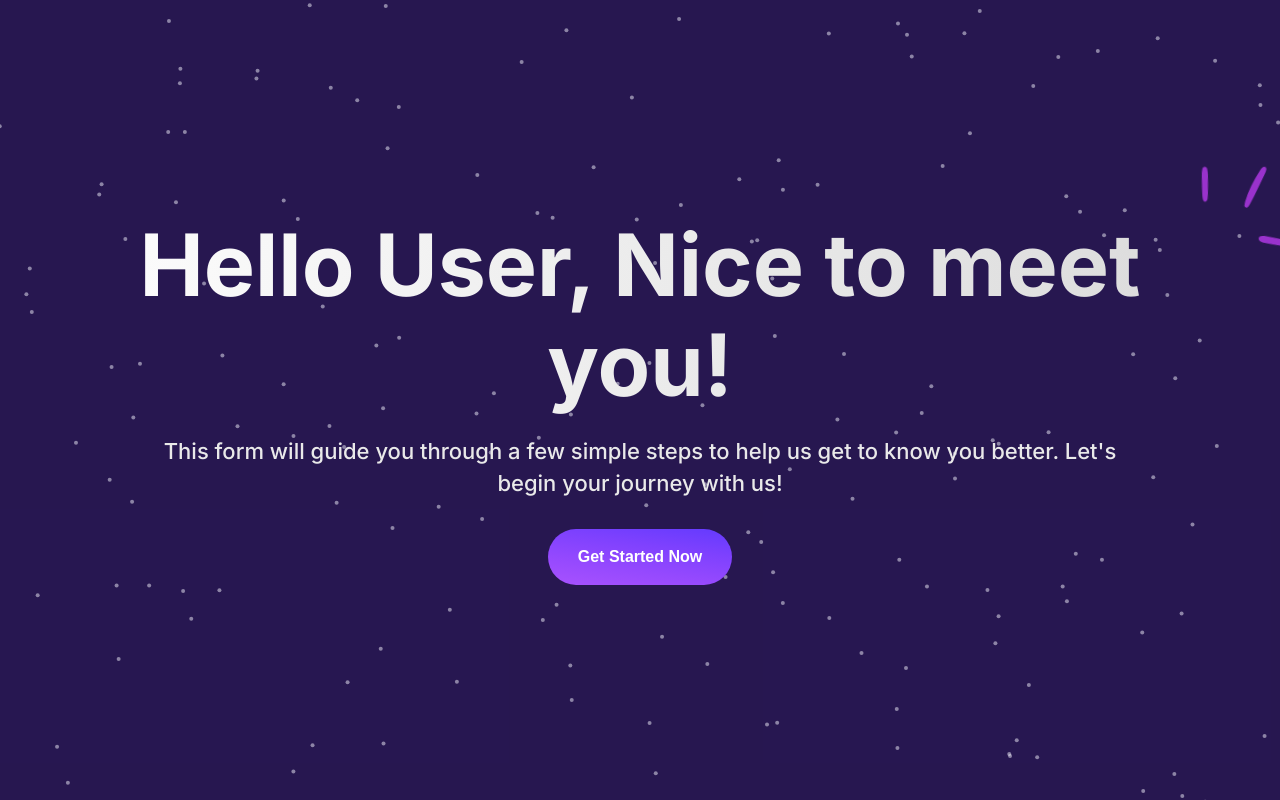
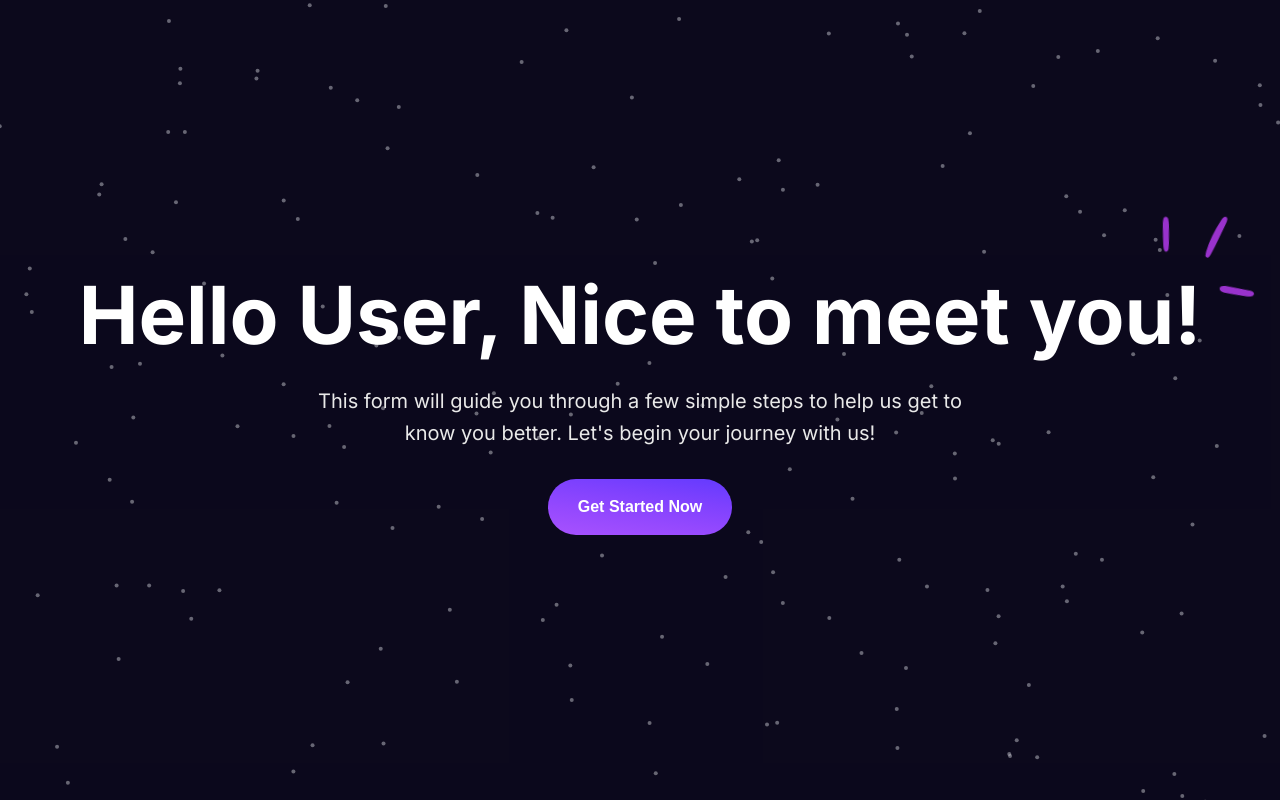
Before and after one commit to DipakGohilSimform/form-poc, a React (Vite) app: page / in a window 1280 px wide. Shown: the top 800 px of the page. Built offline with nearby package versions, Linux system fonts and the light colour scheme.

Commit message:
design changes added

```diff
--- a/src/components/multi-step-form/MultiStepForm.scss
+++ b/src/components/multi-step-form/MultiStepForm.scss
@@ -27,27 +27,12 @@
     }
     .title {
       position: relative;
-      font-size: 86px;
+      font-size: 80px;
       font-weight: 700;
       line-height: 100px;
       text-align: center;
-      color: var(--clr-black);
+      color: var(--clr-white);
       margin-bottom: 20px;
-      background: linear-gradient(
-        to right,
-        var(--clr-blue-2),
-        var(--clr-purple)
-      );
-      background-image: linear-gradient(
-        to left,
-        #dadada,
-        #e3e3e3,
-        #ececec,
-        #f5f5f5,
-        #fefefe
-      );
-      color: transparent;
-      background-clip: text;
       .right-highlight {
         position: absolute;
         right: -75px;
@@ -55,9 +40,9 @@
       }
     }
     .desc {
-      max-width: 1000px;
-      font-size: 22px;
-      font-weight: 500;
+      max-width: 700px;
+      font-size: 20px;
+      font-weight: 400;
       line-height: 32px;
       text-align: center;
       color: #e9e9e9;
--- a/src/components/multi-step-form/ParticlesBackground/ParticlesBackground.jsx
+++ b/src/components/multi-step-form/ParticlesBackground/ParticlesBackground.jsx
@@ -1,132 +1,4 @@
-// import { loadFull } from "tsparticles";
-// import Particles from "react-tsparticles";
-// import { useCallback } from "react";
-
-// const ParticlesBackground = () => {
-//   const particlesInit = useCallback(async (engine) => {
-//     console.log(engine); // Check if engine is initialized correctly
-//     await loadFull(engine);
-//   }, []);
-
-//   const particlesLoaded = useCallback((container) => {
-//     console.log(container); // Ensure container is loading properly
-//   }, []);
-
-//   return (
-//     // <Particles
-//     //   id="tsparticles"
-//     //   init={particlesInit}
-//     //   loaded={particlesLoaded}
-//     //   options={{
-//     //     autoPlay: true,
-//     //     background: {
-//     //       color: { value: "#232741" },
-//     //       position: "50% 50%",
-//     //       repeat: "no-repeat",
-//     //       size: "cover",
-//     //       opacity: 1,
-//     //     },
-//     //     fullScreen: { enable: true, zIndex: 0 },
-//     //     detectRetina: true,
-//     //     fpsLimit: 120,
-//     //     interactivity: {
-//     //       detectsOn: "window",
-//     //       events: {
-//     //         onClick: { enable: true, mode: "repulse" },
-//     //         onHover: { enable: true, mode: "bubble" },
-//     //         resize: true,
-//     //       },
-//     //       modes: {
-//     //         bubble: {
-//     //           distance: 250,
-//     //           duration: 2,
-//     //           opacity: 1, // Set to 1 for better visibility
-//     //           size: 20, // Increase bubble size
-//     //         },
-//     //         repulse: { distance: 400, duration: 0.4 },
-//     //       },
-//     //     },
-//     //     particles: {
-//     //       number: {
-//     //         value: 100, // Reduce number of particles if performance is an issue
-//     //         density: { enable: true, width: 1920, height: 1080 },
-//     //       },
-//     //       color: { value: "#ffffff" },
-//     //       opacity: {
-//     //         value: { min: 0.3, max: 0.8 }, // Set a higher opacity range
-//     //         animation: { enable: true, speed: 0.5, startValue: "random" },
-//     //       },
-//     //       size: {
-//     //         value: { min: 2, max: 5 }, // Increased particle size for visibility
-//     //       },
-//     //       move: {
-//     //         enable: true,
-//     //         speed: { min: 1, max: 3 }, // Increased speed for movement
-//     //         outModes: { default: "out" },
-//     //       },
-//     //     },
-//     //   }}
-//     // />
-//     <Particles
-//       id="tsparticles"
-//       init={particlesInit}
-//       loaded={particlesLoaded}
-//       options={{
-//         autoPlay: true,
-//         background: {
-//           color: { value: "#f0f0f0" }, // Change to a lighter background for testing
-//           position: "50% 50%",
-//           repeat: "no-repeat",
-//           size: "cover",
-//           opacity: 1,
-//         },
-//         fullScreen: { enable: true, zIndex: -1 }, // Set zIndex to -1 to ensure it's behind other elements
-//         detectRetina: true,
-//         fpsLimit: 120,
-//         interactivity: {
-//           detectsOn: "window",
-//           events: {
-//             onClick: { enable: true, mode: "repulse" },
-//             onHover: { enable: true, mode: "bubble" },
-//             resize: true,
-//           },
-//           modes: {
-//             bubble: {
-//               distance: 250,
-//               duration: 2,
-//               opacity: 1,
-//               size: 20,
-//             },
-//             repulse: { distance: 400, duration: 0.4 },
-//           },
-//         },
-//         particles: {
-//           number: {
-//             value: 200, // Increase particle count to 200
-//             density: { enable: true, area: 800 }, // Adjust density
-//           },
-//           color: { value: "#000000" }, // Use black particles for visibility
-//           opacity: {
-//             value: { min: 0.3, max: 0.8 },
-//             animation: { enable: true, speed: 0.5, startValue: "random" },
-//           },
-//           size: {
-//             value: { min: 3, max: 7 }, // Increase particle size
-//           },
-//           move: {
-//             enable: true,
-//             speed: { min: 2, max: 4 }, // Increase speed for movement
-//             outModes: { default: "out" },
-//           },
-//         },
-//       }}
-//     />
-//   );
-// };
-
-// export default ParticlesBackground;
-
-import { useCallback, useEffect, useState } from "react";
+import { useEffect, useState } from "react";
 import Particles, { initParticlesEngine } from "@tsparticles/react";
 import { loadSlim } from "@tsparticles/slim";
 const ParticlesBackground = () => {
@@ -151,7 +23,7 @@ const ParticlesBackground = () => {
         options={{
           background: {
             color: {
-              value: "#221146",
+              value: "#05020e",
             },
           },
           fpsLimit: 120,
@@ -186,7 +58,7 @@ const ParticlesBackground = () => {
               },
             },
             color: {
-              value: "#ffffff",
+              value: "hsl(0, 0%, 80%)",
             },
             shape: {
               type: "circle",
@@ -254,7 +126,7 @@ const ParticlesBackground = () => {
               },
               onclick: {
                 enable: true,
-                mode: "push",
+                mode: "attract",
               },
               resize: true,
             },
--- a/src/components/multi-step-form/ParticlesBackground/ParticlesBackground.scss
+++ b/src/components/multi-step-form/ParticlesBackground/ParticlesBackground.scss
@@ -14,7 +14,7 @@ canvas {
   position: absolute;
   width: 100%;
   height: 100%;
-  background-color: #0b0424;
+  background-color: hsl(253, 80%, 4%);
   background-repeat: no-repeat;
   background-size: 20%;
   background-position: 50% 50%;
```
